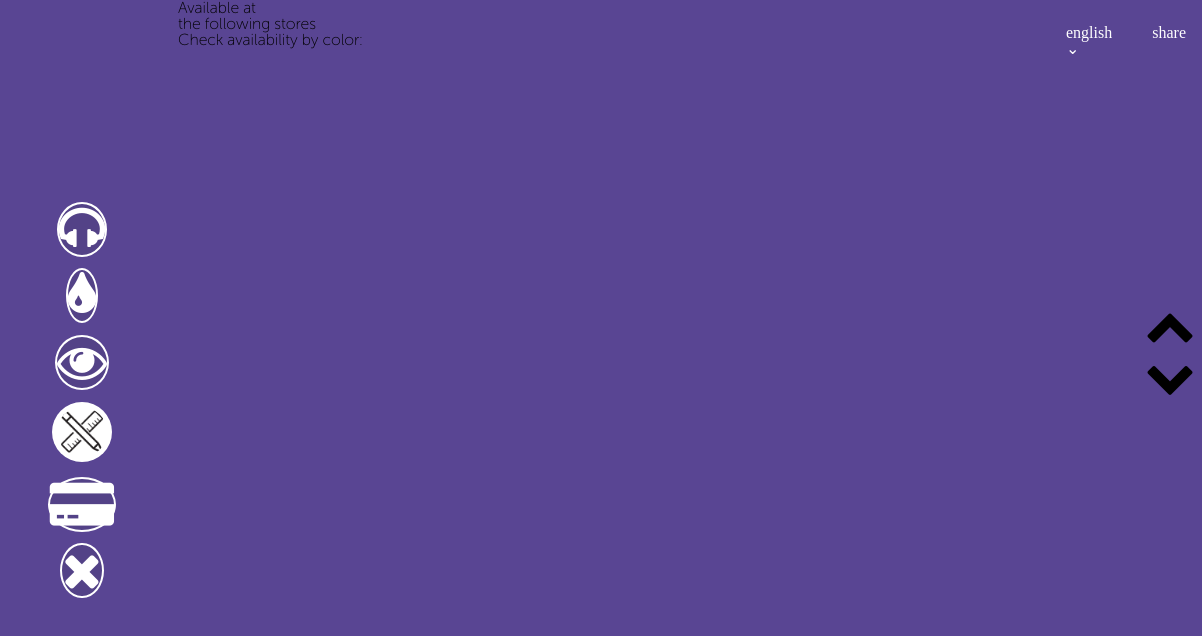
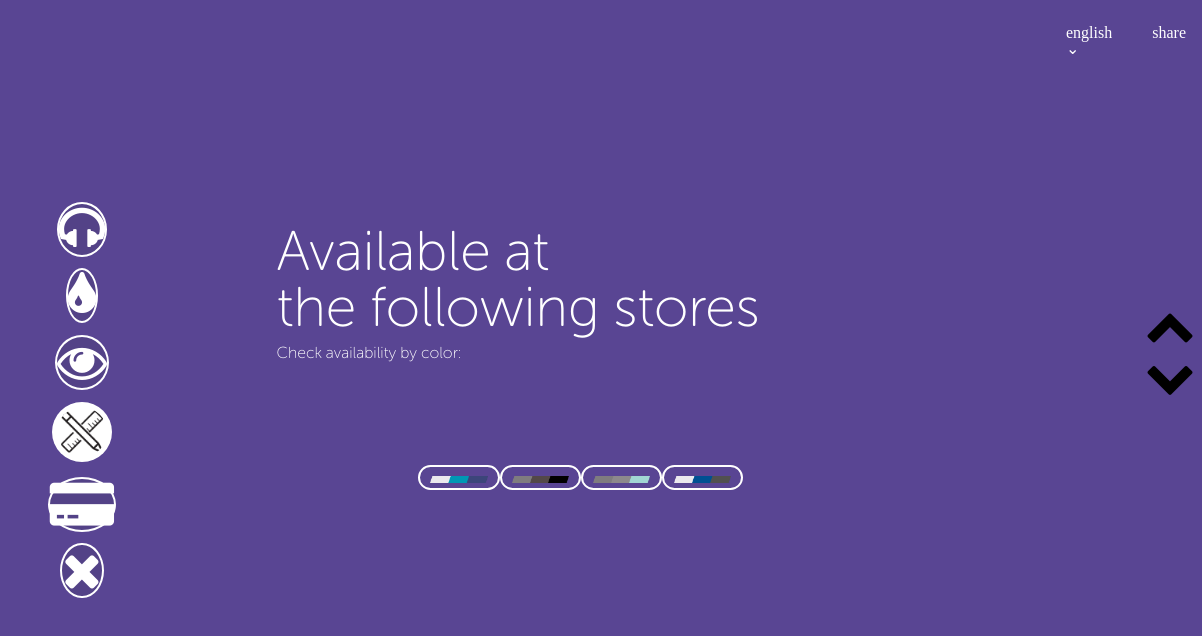
Before and after one commit to Chisnits/personalProject, a website: page public/index.html at #!/soundTrueOnEarBuyNow in a window 1280 px wide. Shown: the full height of the page, 14-1216 px from the left. Drawn offline with nearby package versions, Linux system fonts and the light colour scheme; some packages are replaced by stand-ins of ours; a script that the page names is missing; files whose address does not match are found by name.

Commit message:
added colorScheme buttons to buyNow

```diff
--- a/gulpfile.js
+++ b/gulpfile.js
@@ -7,12 +7,12 @@ const sass = require('gulp-sass');
 gulp.task('concat', function(){
   // gulp.src(['./js/services/mainService.js', './js/adventurerCard.js', './js/'])       Bad way
   // Use a wildcard instead. Wildcard = *
-  gulp.src(['./js/app.js', './js/**/*.js'])
+  gulp.src(['./public/js/app.js', './public/js/**/*.js'])
   .pipe(babel({
     presets: ['es2015']
   }))
   .pipe(concat('bundle.js'))
-  .pipe(gulp.dest('./dist'));
+  .pipe(gulp.dest('./public/dist'));
 });
 
 
@@ -22,16 +22,16 @@ gulp.task('sass', function() {
     // './styles/views/*{.scss,.css}',
     // './styles/**/*.scss',
     // './styles/*.scss',
-    './styles/main.scss'
+    './public/styles/main.scss'
     ])
   .pipe(sass().on('error', sass.logError))
   .pipe(concat('bundle.css'))
-  .pipe(gulp.dest('./dist'));
+  .pipe(gulp.dest('./public/dist'));
 });
 
 gulp.task('watch', function() {
-    gulp.watch('./js/**/*.js', ['concat']);
-    gulp.watch('./styles/*.scss', ['sass']);
+    gulp.watch('./public/js/**/*.js', ['concat']);
+    gulp.watch('./public/styles/*.scss', ['sass']);
 })
 
 gulp.task('default', ['concat', 'sass', 'watch']);
--- a/public/js/app.js
+++ b/public/js/app.js
@@ -27,7 +27,8 @@ angular.module('bose', ['ui.router','bc.Flickity']).config(function ($stateProvi
         })
         .state('soundTrueOnEarBuyNow', {
             url: '/soundTrueOnEarBuyNow',
-            templateUrl: 'views/soundTrueOnEar/soundTrueOnEarBuyNow.html'
+            templateUrl: 'views/soundTrueOnEar/soundTrueOnEarBuyNow.html',
+            controller: 'colorPicker'
         })
         .state('soundTrueOnEarColors', {
             url: '/soundTrueOnEarColors',
--- a/public/styles/main.scss
+++ b/public/styles/main.scss
@@ -556,6 +556,13 @@ button{
 //   buyNow
 //*****************
 //*****************
+.centerColumnBuyNow{
+     height: 100%;
+    width: 70%;
+    display: flex;
+    justify-content: flex-start;
+    align-items: center;
+}
 .availabilityContainer{
     color: white;
     white-space: nowrap;
@@ -564,6 +571,30 @@ button{
     justify-content: center;
     height: 500px;
     width: 680px;
+}
+.colorSchemeContainerBuyNow{
+    display: flex;
+    justify-content: flex-end;
+    align-items: center;
+    flex-direction: row;
+    margin: 0 auto;
+    // flex-wrap: wrap;
+    height: 200px;
+    width: 450px;
+}
+.colorSchemeBuyNow{
+ height: 15px;
+ border: solid 2px;
+ border-radius: 30px;
+ color: white;
+ padding: 3px 10px;
+}
+.buyNowTitle{
+    font-size: 350%;
+    margin-bottom: 10px;
+}
+.buyNowScheme{
+    height: 7px;
 }
 
 
--- a/public/views/soundTrueOnEar/soundTrueOnEarBuyNow.html
+++ b/public/views/soundTrueOnEar/soundTrueOnEarBuyNow.html
@@ -2,17 +2,34 @@
     <section class="leftColumn">
         <left-side-menu-directive></left-side-menu-directive>
     </section>
-    <section class="centerColumn">
+    <section class="centerColumnBuyNow">
         <div class="availabilityContainer">
-            <div class="availabilityTitle">
-                <p>Available at <br>
-                    the following stores <br>
+            <div class="buyNowContainer">
+                <p class="buyNowTitle">Available at
+                    <br>
+                    the following stores
+                    <br>
                 </p>
+
+            <div>
+                <p class="buyNowContent">Check availability by color:</p>
+                <br>
+                <ul class="colorSchemeContainerBuyNow">
+                    <li class="colorSchemeBuyNow"
+                        <button><img class="buyNowScheme"src="{{colorList[0].colorPath}}" ng-click="changeBackground(0)"/></button>
+                    </li>
+                    <li class="colorSchemeBuyNow"
+                        <button><img class="buyNowScheme" src="{{colorList[1].colorPath}}" ng-click="changeBackground(1)"/></button>
+                    </li>
+                    <li class="colorSchemeBuyNow"
+                        <button><img class="buyNowScheme" src="{{colorList[2].colorPath}}" ng-click="changeBackground(2)"/></button>
+                    </li>
+                    <li class="colorSchemeBuyNow"
+                        <button><img class="buyNowScheme" src="{{colorList[3].colorPath}}" ng-click="changeBackground(3)"/></button>
+                    </li>
+                </ul>
             </div>
-            <div>
-                <p>Check availability by color:</p>
-
-            </div>
+                </div>
         </div>
     </section>
     <section class="rightColumn">
```
Also changed, not shown: public/dist/bundle.css, public/dist/bundle.js.
